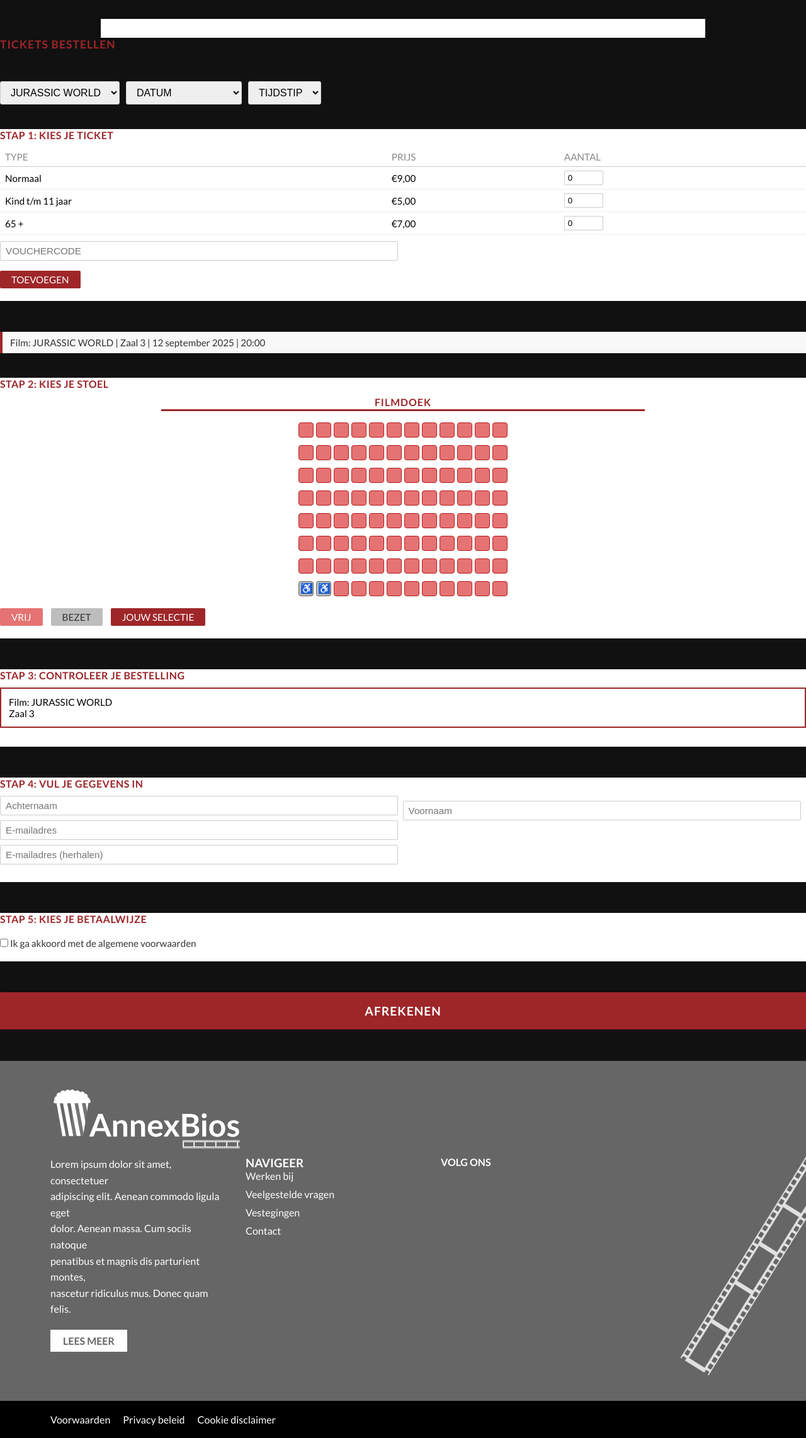
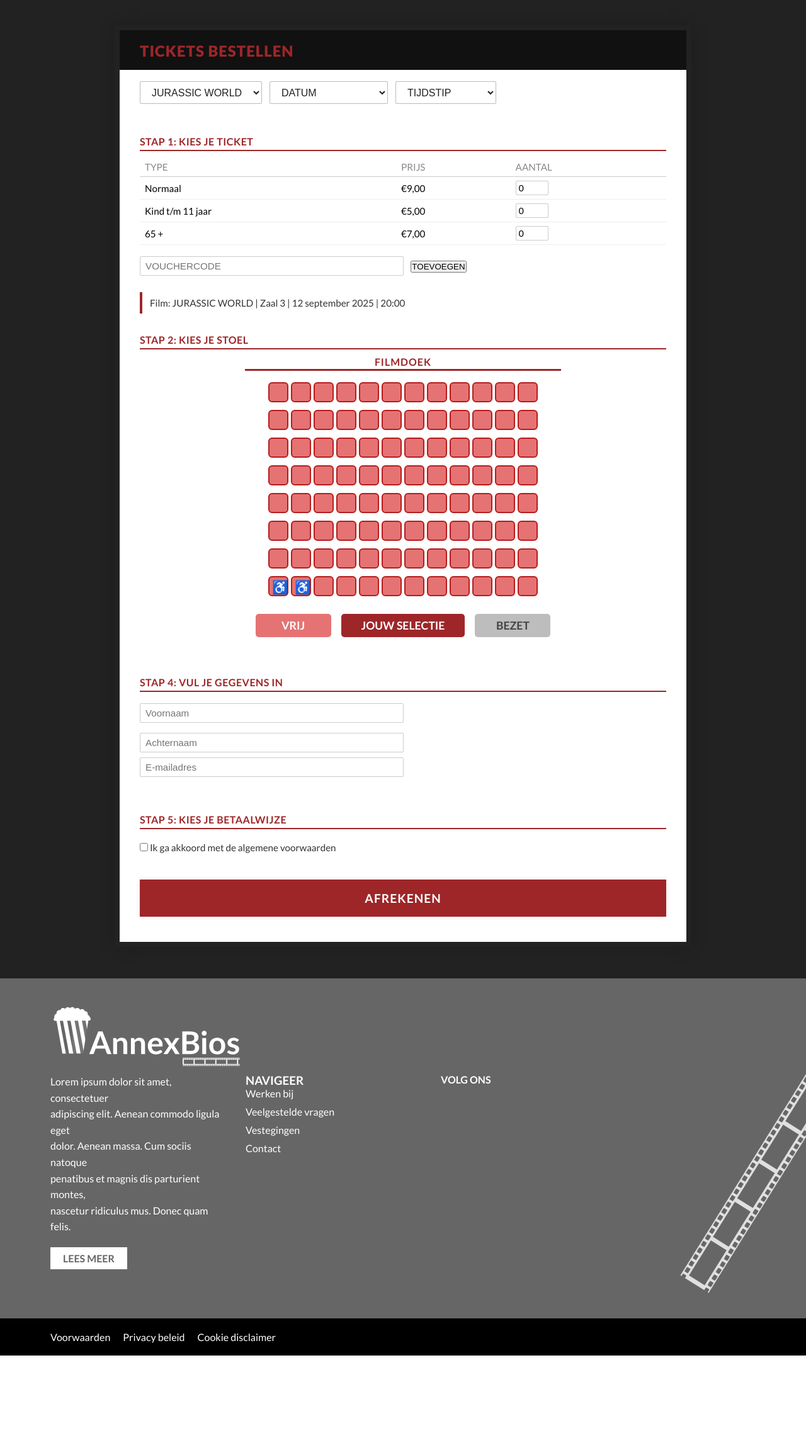
Before and after one commit to Mrblobbey/5-1-Module-AnnexBios, a PHP site: page /stoelpagina/stoelpagina.php in a window 1280 px wide. Shown: the part 190-2474 px from the top of the page at 63% size. After the commit the page ends 2343 px from the top, so only its background shows below. Run offline with PHP 8.4, Linux system fonts and the light colour scheme.

Commit message:
tijdelijke stoelpagina zonder api of db

```diff
--- a/website/stoelpagina/css/style.css
+++ b/website/stoelpagina/css/style.css
@@ -22,14 +22,17 @@
     flex-wrap: wrap;
     align-items: center;
 }
+
 .logo {
     display: flex;
     align-items: flex-end;
     padding-left: var(--border-radius);
     position: relative;
     padding-bottom: 5px;
-    text-decoration: none; /* Remove underline from link */
-    color: inherit; /* Ensure text color is inherited */
+    text-decoration: none;
+    /* Remove underline from link */
+    color: inherit;
+    /* Ensure text color is inherited */
 
 }
 
@@ -74,6 +77,7 @@
     transform-origin: left center;
     pointer-events: none;
 }
+
 .nav ul {
     list-style-type: none;
     margin: 0;
@@ -81,6 +85,7 @@
     display: flex;
     gap: 20px;
 }
+
 .nav a {
     text-decoration: none;
     color: black;
@@ -92,7 +97,7 @@
 .nav2 {
     background-color: var(--vesting-color);
     width: 100%;
-    padding:20px 0;
+    padding: 20px 0;
 
 }
 
@@ -102,8 +107,9 @@
     align-items: center;
     padding-left: 80px;
 }
+
 .nav2 button {
-    background-color:white;
+    background-color: white;
     color: var(--vesting-color);
     border: none;
     padding: 5px 20px;
@@ -113,8 +119,8 @@
 }
 
 .nav2 label {
- font-family: 'lato', sans-serif;
- font-weight: 700;
+    font-family: 'lato', sans-serif;
+    font-weight: 700;
     text-transform: uppercase;
     color: white;
 }
@@ -128,57 +134,85 @@
     color: white;
     width: 180px;
 }
+
 /* einde header */
 
-/* ...bestaande code... */
+
 
 /* Algemene body styling */
 body {
-    background: #111;
+    background: #222;
     font-family: var(--basic-font);
     min-height: 100vh;
 }
 
-/* Content container gecentreerd */
+/* Hoofd content container */
 .backgroundform {
     max-width: 900px;
-    margin: 30px auto 0 auto;
+    margin: 40px auto 0 auto;
     background: #fff;
+    box-shadow: 0 0 24px rgba(0, 0, 0, 0.18);
     border-radius: 0;
-    box-shadow: 0 0 20px rgba(0,0,0,0.15);
-    padding: 30px 30px 0 30px;
+    padding: 0 0 40px 0;
+    position: relative;
+    min-height: 80vh;
+    display: flex;
+    flex-direction: column;
+    border: 8px solid #222;
+    /* optioneel voor dikke zwarte rand */
 }
 
-/* Koptekst */
+/* Zwarte kopbalk */
 .koptekst {
+    background: #111;
+    color: #9E2629;
     font-family: var(--basic-font);
-    font-size: 1.1rem;
-    font-weight: 700;
-    color: var(--vesting-color);
-    margin-bottom: 10px;
+    font-size: 1.5rem;
+    font-weight: 900;
     letter-spacing: 1px;
+    padding: 18px 32px 16px 32px;
+    margin: 0;
+    border-radius: 0;
+    text-transform: uppercase;
+    width: 100%;
+    box-sizing: border-box;
+    text-align: left;
 }
 
-/* Dropdown rij */
+/* --- DROPDOWN-RIJ DIRECT ONDER KOPTEKST --- */
 .dropdown-row {
     display: flex;
-    gap: 10px;
-    margin-bottom: 20px;
+    gap: 12px;
+    background: #fff;
+    padding: 18px 32px 18px 32px;
+    margin: 0;
+    border-radius: 0;
+    align-items: center;
+    border-bottom: none;
+    box-sizing: border-box;
 }
 
 .styled-select {
-    padding: 8px 12px;
-    border: 1px solid #ccc;
-    border-radius: 3px;
+    padding: 6px 14px;
+    border: 1px solid #bbb;
+    border-radius: 2px;
     font-size: 1rem;
+    min-width: 160px;
+    background: #fff;
+    color: #222;
+    height: 36px;
+    margin-right: 0;
 }
 
 /* Stappen */
 .stap {
     background: #fff;
     border-radius: 0;
-    margin-bottom: 30px;
-    padding: 0 0 20px 0;
+    margin: 32px 32px 0 32px;
+    padding: 0 0 18px 0;
+    box-shadow: none;
+    border: none;
+    position: relative;
 }
 
 .stap h2 {
@@ -190,17 +224,21 @@
     text-transform: uppercase;
     letter-spacing: 0.5px;
     font-family: var(--basic-font);
+    border-bottom: 2px solid #9E2629;
+    padding-bottom: 4px;
 }
 
-/* Tabel styling */
+/* Ticket tabel */
 .stap table {
     width: 100%;
     border-collapse: collapse;
     margin-bottom: 10px;
     font-size: 0.95rem;
+    background: transparent;
 }
 
-.stap th, .stap td {
+.stap th,
+.stap td {
     padding: 6px 8px;
     text-align: left;
 }
@@ -210,17 +248,20 @@
     font-weight: 400;
     font-size: 0.95rem;
     border-bottom: 1px solid #ccc;
+    background: none;
 }
 
 .stap td {
     border-bottom: 1px solid #eee;
+    background: none;
 }
 
 .stap input[type="number"] {
-    width: 50px;
-    padding: 3px 5px;
+    width: 42px;
+    padding: 2px 4px;
     border: 1px solid #ccc;
     border-radius: 2px;
+    font-size: 0.95rem;
 }
 
 /* Vouchercode */
@@ -231,26 +272,18 @@
     margin-right: 8px;
     margin-top: 8px;
     font-size: 0.95rem;
+    width: 60%;
+    display: inline-block;
 }
 
-.stap button[type="button"] {
-    background: var(--vesting-color);
-    color: #fff;
-    border: none;
-    padding: 5px 18px;
-    border-radius: 2px;
-    font-family: var(--basic-font);
-    font-size: 0.95rem;
-    cursor: pointer;
-    margin-top: 8px;
-}
+
 
 /* Mini filminfo */
 .mini-filminfo {
-    background: #f8f8f8;
+    background: #fff;
     border-left: 4px solid var(--vesting-color);
     padding: 8px 12px;
-    margin-bottom: 20px;
+    margin: 0 32px 20px 32px;
     font-size: 0.95rem;
     color: #333;
 }
@@ -263,7 +296,7 @@
     margin-bottom: 15px;
 }
 
-.stoelen > div:first-child {
+.stoelen>div:first-child {
     color: var(--vesting-color);
     font-weight: 700;
     margin-bottom: 10px;
@@ -292,55 +325,76 @@
 
 .stoel span {
     display: inline-block;
-    width: 22px;
-    height: 22px;
+    width: 32px;
+    height: 32px;
     background: #e57373;
-    border-radius: 4px;
-    border: 1.5px solid #b71c1c;
+    /* VRIJ */
+    border-radius: 6px;
+    border: 2px solid #b71c1c;
     margin: 0;
     vertical-align: middle;
     transition: background 0.2s;
+    box-sizing: border-box;
 }
 
-.stoel input[type="checkbox"]:checked + span {
-    background: #9E2629;
+.stoel input[type="checkbox"]:checked+span {
+    background: #9E2629; /* JOUW SELECTIE */
     border-color: #9E2629;
 }
 
+.stoel input[type="checkbox"]:disabled + span,
+.stoel.disabled span {
+    background: #bdbdbd !important; /* BEZET */
+    border-color: #616161 !important;
+    cursor: not-allowed;
+}
+
+/* Rolstoelstoel */
 .stoel.rolstoel span {
-    background: #bdbdbd;
-    border: 1.5px solid #616161;
     position: relative;
+    font-size: 1.2rem;
 }
+
 .stoel.rolstoel span::after {
     content: "♿";
-    color: #333;
-    font-size: 1rem;
+    color: #337ab7;
+    font-size: 1.3rem;
     position: absolute;
-    left: 2px;
-    top: 0;
+    left: 4px;
+    top: 2px;
 }
 
-/* Stoel legenda */
-.stap > div > button {
-    margin-right: 10px;
+/* Legenda buttons */
+.stoel-legenda {
+    display: flex;
+    gap: 16px;
+    justify-content: center;
+    margin: 24px 0 12px 0;
+}
+.stoel-legenda .legend-btn {
+    border: none;
+    border-radius: 5px;
+    padding: 8px 32px;
+    font-size: 1.1rem;
+    font-family: var(--basic-font);
+    font-weight: 700;
+    color: #fff;
+    cursor: default;
+    min-width: 120px;
+    transition: none;
+}
+.stoel-legenda .vrij {
     background: #e57373;
-    color: #fff;
-    border: none;
-    padding: 5px 18px;
-    border-radius: 2px;
-    font-family: var(--basic-font);
-    font-size: 0.95rem;
-    cursor: pointer;
 }
-.stap > div > button:nth-child(2) {
+.stoel-legenda .bezet {
     background: #bdbdbd;
-    color: #333;
+    color: #444;
 }
-.stap > div > button:nth-child(3) {
+.stoel-legenda .jouw {
     background: #9E2629;
-    color: #fff;
 }
+
+
 
 /* Bestelling */
 .bestelling {
@@ -352,8 +406,9 @@
 }
 
 /* Gegevens invullen */
-.stap input[type="text"], .stap input[type="email"] {
-    display: block;
+.stap input[type="text"],
+.stap input[type="email"] {
+    display: inline-block;
     width: 48%;
     margin-bottom: 8px;
     padding: 6px 8px;
@@ -362,9 +417,7 @@
     font-size: 0.95rem;
 }
 
-.stap input[type="text"]:nth-child(2) {
-    float: right;
-}
+
 
 /* Betaalwijzen */
 .betaalwijzen {
@@ -384,7 +437,7 @@
 
 /* Afrekenen knop onderaan */
 .afrekenen {
-    width: 100%;
+    width: calc(100% - 64px);
     background: var(--vesting-color);
     color: #fff;
     font-size: 1.2rem;
@@ -392,19 +445,46 @@
     font-weight: 700;
     border: none;
     padding: 18px 0;
-    margin: 0;
+    margin: 24px 32px 0 32px;
     border-radius: 0;
     letter-spacing: 1px;
     cursor: pointer;
-    box-shadow: 0 0 8px rgba(0,0,0,0.10);
+    box-shadow: 0 0 8px rgba(0, 0, 0, 0.10);
     transition: background 0.2s;
+    display: block;
 }
 
 .afrekenen:hover {
     background: #b71c1c;
 }
-/* einde body content */
 
+/* Responsive voor laptop schermen */
+@media (max-width: 1100px) {
+    .backgroundform {
+        max-width: 99vw;
+        padding: 0 0 30px 0;
+    }
+
+    .koptekst,
+    .mini-filminfo,
+    .stap,
+    .afrekenen {
+        margin-left: 2vw;
+        margin-right: 2vw;
+        width: unset;
+    }
+
+    .afrekenen {
+        width: calc(100% - 4vw);
+    }
+
+    .dropdown-row {
+        padding-left: 2vw;
+        padding-right: 2vw;
+    }
+}
+
+/* ...einde eigen toevoegingen... */
 
 
 /* footer */
@@ -519,8 +599,9 @@
     flex-shrink: 0;
     margin-left: auto;
 }
+
 .footer-bottom {
-    background-color: black ;
+    background-color: black;
     padding: 20px var(--border-radius);
     display: flex;
     justify-content: space-between;
@@ -551,10 +632,13 @@
         max-width: 98vw;
         padding: 18px 2vw 0 2vw;
     }
-    .stap input[type="text"], .stap input[type="email"] {
+
+    .stap input[type="text"],
+    .stap input[type="email"] {
         width: 100%;
     }
-    .stoelen > div:first-child {
+
+    .stoelen>div:first-child {
         width: 90%;
     }
 }
--- a/website/stoelpagina/stoelpagina.php
+++ b/website/stoelpagina/stoelpagina.php
@@ -1,7 +1,59 @@
+<?php
+session_start();
+
+// Simuleer bezette stoelen (in productie: haal uit database)
+$bezetStoelen = isset($_SESSION['bezetStoelen']) ? $_SESSION['bezetStoelen'] : [];
+
+// Verwerk POST (bestelling)
+if ($_SERVER['REQUEST_METHOD'] === 'POST') {
+    // Veilig ophalen en filteren
+    $voornaam = htmlspecialchars(trim($_POST['voornaam'] ?? ''));
+    $achternaam = htmlspecialchars(trim($_POST['achternaam'] ?? ''));
+    $email = filter_var(trim($_POST['email'] ?? ''), FILTER_VALIDATE_EMAIL);
+    $gekozenStoelen = isset($_POST['stoelen']) && is_array($_POST['stoelen']) ? $_POST['stoelen'] : [];
+
+    $aantal_normaal = isset($_POST['aantal_normaal']) ? max(0, min(10, intval($_POST['aantal_normaal']))) : 0;
+    $aantal_kind = isset($_POST['aantal_kind']) ? max(0, min(10, intval($_POST['aantal_kind']))) : 0;
+    $aantal_65 = isset($_POST['aantal_65']) ? max(0, min(10, intval($_POST['aantal_65']))) : 0;
+    $vouchercode = isset($_POST['vouchercode']) ? htmlspecialchars(trim($_POST['vouchercode'])) : '';
+
+    if (strlen($vouchercode) > 20 || !preg_match('/^[A-Za-z0-9\-]*$/', $vouchercode)) {
+        $errors[] = "Ongeldige vouchercode.";
+    }
+    if ($aantal_normaal + $aantal_kind + $aantal_65 < 1) {
+        $errors[] = "Selecteer minimaal 1 ticket.";
+    }
+
+    $errors = [];
+    if (!$voornaam)
+        $errors[] = "Voornaam is verplicht.";
+    if (!$achternaam)
+        $errors[] = "Achternaam is verplicht.";
+    if (!$email)
+        $errors[] = "Ongeldig e-mailadres.";
+    if (count($gekozenStoelen) < 1)
+        $errors[] = "Selecteer minimaal 1 stoel.";
+
+    // Check of stoelen al bezet zijn
+    foreach ($gekozenStoelen as $stoel) {
+        if (in_array($stoel, $bezetStoelen)) {
+            $errors[] = "Stoel $stoel is al bezet.";
+        }
+    }
+
+    if (empty($errors)) {
+        // Zet stoelen op bezet (in productie: sla op in database)
+        $bezetStoelen = array_merge($bezetStoelen, $gekozenStoelen);
+        $_SESSION['bezetStoelen'] = $bezetStoelen;
+        $success = "Bestelling succesvol! Je stoelen zijn gereserveerd.";
+    }
+}
+?>
 <!DOCTYPE html>
 <html lang="en">
+
 <head>
-    <link rel="stylesheet" href="css/style.css?v=<?php echo filemtime(filename:'css/style.css') ?>">
+    <link rel="stylesheet" href="css/style.css?v=<?php echo filemtime('css/style.css'); ?>">
     <link href="https://fonts.googleapis.com/css2?family=Lato:wght@400;700;900&display=swap" rel="stylesheet">
     <meta charset="UTF-8">
     <meta name="viewport" content="width=device-width, initial-scale=1.0">
@@ -10,27 +62,35 @@
 <?php include '../includes/header.php'; ?>
 
 <body>
-
-<div class="backgroundform"></div>
+    <div class="backgroundform">
         <div class="koptekst">TICKETS BESTELLEN</div>
-    <br><br>
         <div class="dropdown-row">
             <select name="film" id="film" class="styled-select">
                 <option selected>JURASSIC WORLD</option>
-            <!-- Meer films -->
+                <!-- Meer films (later via API) -->
             </select>
             <select name="datum" id="datum" class="styled-select">
                 <option selected>DATUM</option>
                 <option value="2025-09-12">12 september 2025</option>
-            <!-- Meer datums -->
+                <!-- Meer datums (later via API) -->
             </select>
             <select name="tijd" id="tijd" class="styled-select">
                 <option selected>TIJDSTIP</option>
                 <option value="20:00">20:00</option>
-            <!-- Meer tijdstippen -->
+                <!-- Meer tijdstippen (later via API)-->
             </select>
         </div>
-    <br>
+        <?php
+        if (!empty($errors)) {
+            foreach ($errors as $error) {
+                echo "<p style='color:red; margin-left:32px;'>" . htmlspecialchars($error) . "</p>";
+            }
+        }
+        if (!empty($success)) {
+            echo "<p style='color:green; margin-left:32px;'>" . htmlspecialchars($success) . "</p>";
+        }
+        ?>
+        <form method="post" autocomplete="off">
             <div class="stap">
                 <h2>STAP 1: KIES JE TICKET</h2>
                 <table>
@@ -42,45 +102,41 @@
                     <tr>
                         <td>Normaal</td>
                         <td>€9,00</td>
-                <td><input type="number" min="0" value="0"></td>
+                        <td><input type="number" min="0" max="10" name="aantal_normaal" value="0" required></td>
                     </tr>
                     <tr>
                         <td>Kind t/m 11 jaar</td>
                         <td>€5,00</td>
-                <td><input type="number" min="0" value="0"></td>
+                        <td><input type="number" min="0" max="10" name="aantal_kind" value="0" required></td>
                     </tr>
                     <tr>
                         <td>65 +</td>
                         <td>€7,00</td>
-                <td><input type="number" min="0" value="0"></td>
+                        <td><input type="number" min="0" max="10" name="aantal_65" value="0" required></td>
                     </tr>
                 </table>
-        <input type="text" placeholder="VOUCHERCODE">
+                <input type="text" placeholder="VOUCHERCODE" name="vouchercode" maxlength="20" pattern="[A-Za-z0-9\-]*">
                 <button type="button">TOEVOEGEN</button>
             </div>
-    <br>
             <div class="mini-filminfo">
                 <p>Film: JURASSIC WORLD | Zaal 3 | 12 september 2025 | 20:00</p>
             </div>
-    <br>
             <div class="stap">
                 <h2>STAP 2: KIES JE STOEL</h2>
                 <div class="stoelen">
-            <!-- Stoelen layout hier -->
                     <div>FILMDOEK</div>
                     <?php
-            // 8 rijen, 12 stoelen per rij
                     for ($rij = 1; $rij <= 8; $rij++) {
                         echo '<div class="stoel-rij">';
                         for ($stoel = 1; $stoel <= 12; $stoel++) {
                             $id = "stoel_" . $rij . "_" . $stoel;
-                    // Voorbeeld: rolstoelplaatsen op rij 8, stoel 1 en 2
                             $extraClass = '';
                             if ($rij == 8 && ($stoel == 1 || $stoel == 2)) {
                                 $extraClass = ' rolstoel';
                             }
+                            $disabled = in_array($id, $bezetStoelen) ? 'disabled' : '';
                             echo '<label class="stoel' . $extraClass . '">';
-                    echo '<input type="checkbox" name="stoelen[]" value="' . $id . '" id="' . $id . '">';
+                            echo '<input type="checkbox" name="stoelen[]" value="' . $id . '" id="' . $id . '" ' . $disabled . '>';
                             echo '<span></span>';
                             echo '</label>';
                         }
@@ -88,41 +144,29 @@
                     }
                     ?>
                 </div>
-        <div>
-            <button>VRIJ</button>
-            <button>BEZET</button>
-            <button>JOUW SELECTIE</button>
+                <div class="stoel-legenda">
+                    <button type="button" class="legend-btn vrij">VRIJ</button>
+                    <button type="button" class="legend-btn jouw">JOUW SELECTIE</button>
+                    <button type="button" class="legend-btn bezet">BEZET</button>
                 </div>
             </div>
-    <br>
-    <div class="stap">
-        <h2>STAP 3: CONTROLEER JE BESTELLING</h2>
-        <div class="bestelling">
-            <p>Film: JURASSIC WORLD</p>
-            <p>Zaal 3</p>
-
-        </div>
-    </div>
-    <br>
             <div class="stap">
                 <h2>STAP 4: VUL JE GEGEVENS IN</h2>
-        <input type="text" placeholder="Voornaam">
-        <input type="text" placeholder="Achternaam">
-        <input type="email" placeholder="E-mailadres">
-        <input type="email" placeholder="E-mailadres (herhalen)">
+                <input type="text" name="voornaam" placeholder="Voornaam" required>
+                <input type="text" name="achternaam" placeholder="Achternaam" required>
+                <input type="email" name="email" placeholder="E-mailadres" required>
             </div>
-    <br>
             <div class="stap">
                 <h2>STAP 5: KIES JE BETAALWIJZE</h2>
                 <div class="betaalwijzen">
                     <!-- Betaalwijze iconen hier -->
                 </div>
                 <label>
-            <input type="checkbox"> Ik ga akkoord met de algemene voorwaarden
+                    <input type="checkbox" name="voorwaarden" required> Ik ga akkoord met de algemene voorwaarden
                 </label>
             </div>
-    <br>
-    <button class="afrekenen">AFREKENEN</button>
+            <button class="afrekenen" type="submit">AFREKENEN</button>
+        </form>
     </div>
-
+</body>
 <?php include '../includes/footer.php'; ?>
```
Also changed, not shown: documentatie/standup.md (added, +59 -0 lines). Lines whose indentation alone changed are shown as unchanged.
